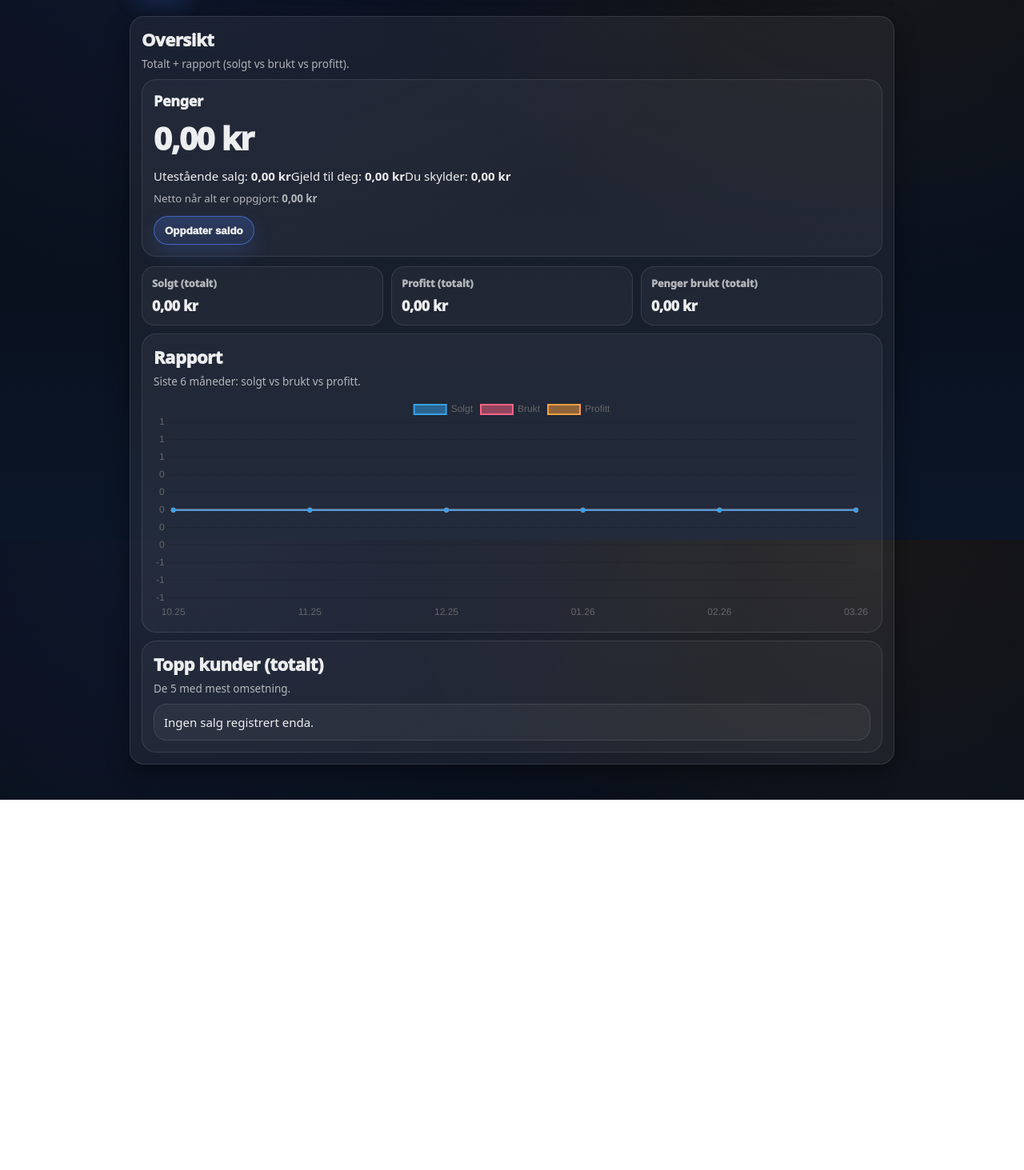
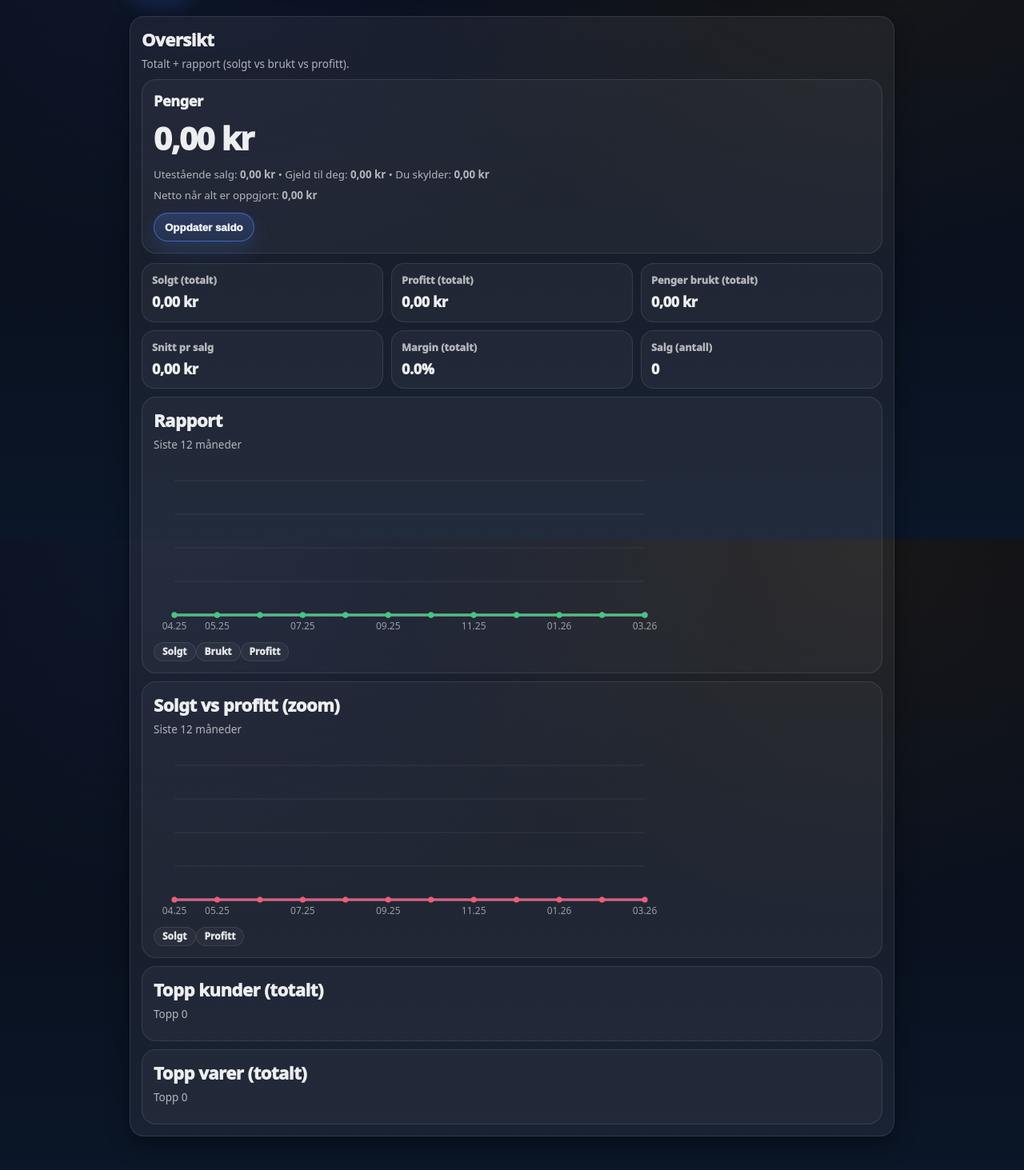
Before and after one commit to nikolaihoffmann-svg/Nikasso-, a React (Vite) app: page / in a window 1280 px wide. Shown: the part 125-1588 px from the top of the page at 80% size. Before the commit the page ends 1125 px from the top, so only its background shows below. Built offline with nearby package versions, Linux system fonts and the light colour scheme.

Commit message:
Update Oversikt.tsx

```diff
--- a/src/pages/Oversikt.tsx
+++ b/src/pages/Oversikt.tsx
@@ -1,15 +1,12 @@
 // src/pages/Oversikt.tsx
-import React, { useEffect, useMemo, useRef, useState } from "react";
+import React, { useMemo, useState } from "react";
 import {
   fmtKr,
   getItems,
-  payableRemaining,
   receivableRemaining,
   saleRemaining,
   setSaldo,
   useCustomers,
-  usePayables,
-  usePurchases,
   useReceivables,
   useSales,
   useSaldo,
@@ -17,30 +14,13 @@ import {
   SaleLine,
 } from "../app/storage";
 
-import { Chart, registerables } from "chart.js";
-
-Chart.register(...registerables);
+/* =========================
+   Helpers
+========================= */
 
 function toNum(v: string) {
   const n = Number(String(v).replace(",", "."));
   return Number.isFinite(n) ? n : 0;
-}
-
-function Modal(props: { open: boolean; title: string; children: React.ReactNode; onClose: () => void }) {
-  if (!props.open) return null;
-  return (
-    <div className="modalBackdrop" role="dialog" aria-modal="true" onClick={props.onClose}>
-      <div className="modal" onClick={(e) => e.stopPropagation()}>
-        <div className="modalHeader">
-          <p className="modalTitle">{props.title}</p>
-          <button className="iconBtn" type="button" onClick={props.onClose} aria-label="Lukk">
-            ✕
-          </button>
-        </div>
-        <div className="modalBody">{props.children}</div>
-      </div>
-    </div>
-  );
 }
 
 function isAfter(dateIso: string, from: Date) {
@@ -48,10 +28,29 @@ function isAfter(dateIso: string, from: Date) {
   return Number.isFinite(d.getTime()) && d.getTime() >= from.getTime();
 }
 
-function monthKey(d: Date) {
+function startOfMonth(d = new Date()) {
+  return new Date(d.getFullYear(), d.getMonth(), 1, 0, 0, 0, 0);
+}
+
+function yyyymm(d: Date) {
   const y = d.getFullYear();
   const m = String(d.getMonth() + 1).padStart(2, "0");
   return `${y}-${m}`;
+}
+
+function monthLabel(ym: string) {
+  // "2026-03" -> "03.26"
+  const [y, m] = ym.split("-");
+  return `${m}.${String(y).slice(2)}`;
+}
+
+function clamp01(x: number) {
+  if (!Number.isFinite(x)) return 0;
+  return Math.min(1, Math.max(0, x));
+}
+
+function round2(n: number) {
+  return Math.round((n + Number.EPSILON) * 100) / 100;
 }
 
 function saleLinesSafe(s: Sale): SaleLine[] {
@@ -77,19 +76,205 @@ function saleLinesSafe(s: Sale): SaleLine[] {
   return [];
 }
 
+/* =========================
+   Lightweight SVG charts
+========================= */
+
+function LineChart(props: {
+  title: string;
+  series: { name: string; values: number[] }[];
+  labels: string[];
+}) {
+  const W = 640;
+  const H = 220;
+  const pad = 26;
+  const innerW = W - pad * 2;
+  const innerH = H - pad * 2;
+
+  const all = props.series.flatMap((s) => s.values);
+  const max = Math.max(1, ...all.map((v) => (Number.isFinite(v) ? v : 0)));
+
+  const x = (i: number) => pad + (props.labels.length <= 1 ? 0 : (i / (props.labels.length - 1)) * innerW);
+  const y = (v: number) => pad + innerH - clamp01(v / max) * innerH;
+
+  const gridLines = 4;
+  const grid = Array.from({ length: gridLines + 1 }, (_, i) => i);
+
+  return (
+    <div className="card">
+      <div className="cardTitle">{props.title}</div>
+      <div className="cardSub">Siste {props.labels.length} måneder</div>
+
+      <div style={{ overflowX: "auto" }}>
+        <svg width={W} height={H} viewBox={`0 0 ${W} ${H}`} role="img" aria-label={props.title} style={{ display: "block" }}>
+          {/* grid */}
+          {grid.map((g) => {
+            const yy = pad + (g / gridLines) * innerH;
+            return <line key={g} x1={pad} y1={yy} x2={W - pad} y2={yy} stroke="rgba(255,255,255,0.08)" strokeWidth="1" />;
+          })}
+
+          {/* series */}
+          {props.series.map((s, si) => {
+            const pts = s.values.map((v, i) => `${x(i)},${y(v)}`).join(" ");
+            const stroke = si === 0 ? "rgba(79,131,255,0.95)" : si === 1 ? "rgba(255,90,95,0.85)" : "rgba(53,208,127,0.9)";
+            return (
+              <g key={s.name}>
+                <polyline fill="none" stroke={stroke} strokeWidth="3" points={pts} strokeLinejoin="round" strokeLinecap="round" />
+                {s.values.map((v, i) => (
+                  <circle key={i} cx={x(i)} cy={y(v)} r="3.5" fill={stroke} />
+                ))}
+              </g>
+            );
+          })}
+
+          {/* x labels (sparse) */}
+          {props.labels.map((lab, i) => {
+            const show = props.labels.length <= 6 ? true : i === 0 || i === props.labels.length - 1 || i % 2 === 1;
+            if (!show) return null;
+            return (
+              <text key={lab} x={x(i)} y={H - 8} fill="rgba(255,255,255,0.55)" fontSize="12" textAnchor="middle">
+                {lab}
+              </text>
+            );
+          })}
+        </svg>
+      </div>
+
+      <div className="miniRow" style={{ marginTop: 8 }}>
+        {props.series.map((s) => (
+          <span key={s.name} className="badge" style={{ opacity: 0.95 }}>
+            {s.name}
+          </span>
+        ))}
+      </div>
+    </div>
+  );
+}
+
+function BarChart(props: { title: string; values: { label: string; value: number }[]; suffix?: string }) {
+  const max = Math.max(1, ...props.values.map((x) => (Number.isFinite(x.value) ? x.value : 0)));
+  return (
+    <div className="card">
+      <div className="cardTitle">{props.title}</div>
+      <div className="cardSub">Topp {props.values.length}</div>
+
+      <div className="list">
+        {props.values.map((x) => {
+          const w = `${Math.round((x.value / max) * 100)}%`;
+          return (
+            <div key={x.label} className="item" style={{ padding: 10 }}>
+              <div className="itemTop" style={{ alignItems: "center" }}>
+                <div style={{ minWidth: 0 }}>
+                  <div style={{ fontWeight: 900, whiteSpace: "nowrap", overflow: "hidden", textOverflow: "ellipsis" }}>{x.label}</div>
+                  <div className="itemMeta">{fmtKr(x.value)}{props.suffix ? ` ${props.suffix}` : ""}</div>
+                </div>
+                <div style={{ width: 140 }}>
+                  <div
+                    style={{
+                      height: 10,
+                      borderRadius: 999,
+                      background: "rgba(255,255,255,0.08)",
+                      border: "1px solid rgba(255,255,255,0.10)",
+                      overflow: "hidden",
+                    }}
+                  >
+                    <div style={{ width: w, height: "100%", background: "rgba(79,131,255,0.85)" }} />
+                  </div>
+                </div>
+              </div>
+            </div>
+          );
+        })}
+      </div>
+    </div>
+  );
+}
+
+/* =========================
+   Purchases (Innkjøp) reader (robust)
+   - Leser fra localStorage hvis du har innkjøp der allerede.
+   - Hvis ikke: blir 0.
+========================= */
+
+type AnyPurchase = {
+  id?: string;
+  total?: number; // brukt/innkjøp total
+  amount?: number;
+  paid?: boolean;
+  payments?: { amount: number }[];
+  createdAt?: string;
+};
+
+function getPurchasesLocal(): AnyPurchase[] {
+  const keys = ["sg.purchases.v1", "sg.innkjop.v1", "sg.purchases", "sg.innkjop"];
+  for (const k of keys) {
+    const raw = localStorage.getItem(k);
+    if (!raw) continue;
+    try {
+      const parsed = JSON.parse(raw);
+      if (Array.isArray(parsed)) return parsed;
+      if (Array.isArray(parsed?.purchases)) return parsed.purchases;
+      if (Array.isArray(parsed?.innkjop)) return parsed.innkjop;
+    } catch {
+      // ignore
+    }
+  }
+  return [];
+}
+
+function purchasePaidSum(p: AnyPurchase) {
+  if (Array.isArray(p.payments) && p.payments.length) {
+    return round2(p.payments.reduce((a, x) => a + (Number(x.amount) || 0), 0));
+  }
+  const total = Number(p.total ?? p.amount ?? 0) || 0;
+  return p.paid ? round2(total) : 0;
+}
+
+function purchaseTotal(p: AnyPurchase) {
+  return round2(Number(p.total ?? p.amount ?? 0) || 0);
+}
+
+function purchaseRemaining(p: AnyPurchase) {
+  const t = purchaseTotal(p);
+  const paid = purchasePaidSum(p);
+  return round2(Math.max(0, t - paid));
+}
+
+/* =========================
+   Modal
+========================= */
+
+function Modal(props: { open: boolean; title: string; children: React.ReactNode; onClose: () => void }) {
+  if (!props.open) return null;
+  return (
+    <div className="modalBackdrop" role="dialog" aria-modal="true" onClick={props.onClose}>
+      <div className="modal" onClick={(e) => e.stopPropagation()}>
+        <div className="modalHeader">
+          <p className="modalTitle">{props.title}</p>
+          <button className="iconBtn" type="button" onClick={props.onClose} aria-label="Lukk">
+            ✕
+          </button>
+        </div>
+        <div className="modalBody">{props.children}</div>
+      </div>
+    </div>
+  );
+}
+
+/* =========================
+   Page
+========================= */
+
 export function Oversikt() {
   const { sales } = useSales();
   const { customers } = useCustomers();
   const { receivables } = useReceivables();
-  const { payables } = usePayables();
-  const { purchases } = usePurchases();
   const [saldo] = useSaldo();
 
   const [saldoOpen, setSaldoOpen] = useState(false);
   const [saldoInput, setSaldoInput] = useState(String(saldo));
 
-  const chartRef = useRef<HTMLCanvasElement | null>(null);
-  const chartInst = useRef<Chart | null>(null);
+  const purchases = useMemo(() => getPurchasesLocal(), []);
 
   const byItemId = useMemo(() => {
     const items = getItems();
@@ -110,146 +295,93 @@ export function Oversikt() {
         return acc + (unitPrice - unitCost) * qty;
       }, 0);
     }
-    const unitCost = Number.isFinite(Number(s.unitCostAtSale)) ? Number(s.unitCostAtSale) : byItemId.get(s.itemId)?.cost ?? 0;
-    const qty = Number(s.qty ?? 0);
-    const unitPrice = Number(s.unitPrice ?? 0);
+
+    const unitCost =
+      Number.isFinite(Number((s as any).unitCostAtSale)) ? Number((s as any).unitCostAtSale) : byItemId.get((s as any).itemId)?.cost ?? 0;
+    const qty = Number((s as any).qty ?? 0);
+    const unitPrice = Number((s as any).unitPrice ?? 0);
     return (unitPrice - unitCost) * qty;
   }
 
   const totals = useMemo(() => {
-    const unpaidSalesTotal = sales.reduce((a, s) => a + Math.max(0, saleRemaining(s)), 0);
-    const unpaidReceivablesTotal = receivables.reduce((a, r) => a + Math.max(0, receivableRemaining(r)), 0);
-    const unpaidPayablesTotal = payables.reduce((a, p) => a + Math.max(0, payableRemaining(p)), 0);
+    const unpaidSalesTotal = round2(sales.reduce((a, s) => a + Math.max(0, saleRemaining(s)), 0));
+    const unpaidReceivablesTotal = round2(receivables.reduce((a, r) => a + Math.max(0, receivableRemaining(r)), 0));
 
-    const revenueAll = sales.reduce((a, s) => a + (Number(s.total) || 0), 0);
-    const profitAll = sales.reduce((a, s) => a + calcProfitForSale(s), 0);
-    const spentAll = purchases.reduce((a, p) => a + (Number(p.total) || 0), 0);
+    const totalRevenue = round2(sales.reduce((a, s) => a + (Number(s.total) || 0), 0));
+    const totalProfit = round2(sales.reduce((a, s) => a + calcProfitForSale(s), 0));
 
-    const netWhenSettled = Number(saldo) + unpaidSalesTotal + unpaidReceivablesTotal - unpaidPayablesTotal;
+    const spentTotal = round2(purchases.reduce((a, p) => a + purchaseTotal(p), 0));
+    const youOweTotal = round2(purchases.reduce((a, p) => a + purchaseRemaining(p), 0));
+
+    const netWhenSettled = round2(Number(saldo) + unpaidSalesTotal + unpaidReceivablesTotal - youOweTotal);
+
+    const avgSale = sales.length ? round2(totalRevenue / sales.length) : 0;
+    const margin = totalRevenue > 0 ? round2((totalProfit / totalRevenue) * 100) : 0;
 
     return {
       unpaidSalesTotal,
       unpaidReceivablesTotal,
-      unpaidPayablesTotal,
+
+      totalRevenue,
+      totalProfit,
+      avgSale,
+      margin,
+
+      spentTotal,
+      youOweTotal,
+
       netWhenSettled,
+    };
+  }, [sales, receivables, saldo, purchases, byItemId]);
 
-      revenueAll,
-      profitAll,
-      spentAll,
-    };
-  }, [sales, receivables, payables, purchases, saldo, byItemId]);
+  const months = useMemo(() => {
+    const now = new Date();
+    const list: string[] = [];
+    for (let i = 11; i >= 0; i--) {
+      const d = new Date(now.getFullYear(), now.getMonth() - i, 1);
+      list.push(yyyymm(d));
+    }
+    return list;
+  }, []);
 
-  const chartData = useMemo(() => {
-    const months: string[] = [];
-    const now = new Date();
-    for (let i = 5; i >= 0; i--) {
-      const d = new Date(now.getFullYear(), now.getMonth() - i, 1);
-      months.push(monthKey(d));
-    }
+  const monthlySeries = useMemo(() => {
+    const rev = new Map<string, number>();
+    const prof = new Map<string, number>();
+    const spent = new Map<string, number>();
 
-    const revBy = new Map<string, number>();
-    const profitBy = new Map<string, number>();
-    const spentBy = new Map<string, number>();
-    for (const m of months) {
-      revBy.set(m, 0);
-      profitBy.set(m, 0);
-      spentBy.set(m, 0);
+    for (const ym of months) {
+      rev.set(ym, 0);
+      prof.set(ym, 0);
+      spent.set(ym, 0);
     }
 
     for (const s of sales) {
       const d = new Date(s.createdAt);
       if (!Number.isFinite(d.getTime())) continue;
-      const k = monthKey(d);
-      if (!revBy.has(k)) continue;
-      revBy.set(k, (revBy.get(k) || 0) + (Number(s.total) || 0));
-      profitBy.set(k, (profitBy.get(k) || 0) + calcProfitForSale(s));
+      const key = yyyymm(d);
+      if (!rev.has(key)) continue;
+      rev.set(key, (rev.get(key) ?? 0) + (Number(s.total) || 0));
+      prof.set(key, (prof.get(key) ?? 0) + calcProfitForSale(s));
     }
 
     for (const p of purchases) {
-      const d = new Date(p.createdAt);
+      const d = new Date(p.createdAt || "");
       if (!Number.isFinite(d.getTime())) continue;
-      const k = monthKey(d);
-      if (!spentBy.has(k)) continue;
-      spentBy.set(k, (spentBy.get(k) || 0) + (Number(p.total) || 0));
+      const key = yyyymm(d);
+      if (!spent.has(key)) continue;
+      spent.set(key, (spent.get(key) ?? 0) + purchaseTotal(p));
     }
 
-    const labels = months.map((m) => {
-      const [y, mm] = m.split("-");
-      return `${mm}.${y.slice(2)}`;
-    });
-
+    const labels = months.map(monthLabel);
     return {
       labels,
-      revenue: months.map((m) => Math.round((revBy.get(m) || 0) * 100) / 100),
-      spent: months.map((m) => Math.round((spentBy.get(m) || 0) * 100) / 100),
-      profit: months.map((m) => Math.round((profitBy.get(m) || 0) * 100) / 100),
+      revenue: months.map((m) => round2(rev.get(m) ?? 0)),
+      profit: months.map((m) => round2(prof.get(m) ?? 0)),
+      spent: months.map((m) => round2(spent.get(m) ?? 0)),
     };
-  }, [sales, purchases, byItemId]);
+  }, [months, sales, purchases, byItemId]);
 
-  useEffect(() => {
-    const canvas = chartRef.current;
-    if (!canvas) return;
-
-    if (chartInst.current) {
-      chartInst.current.destroy();
-      chartInst.current = null;
-    }
-
-    const ctx = canvas.getContext("2d");
-    if (!ctx) return;
-
-    chartInst.current = new Chart(ctx, {
-      type: "line",
-      data: {
-        labels: chartData.labels,
-        datasets: [
-          { label: "Solgt", data: chartData.revenue, tension: 0.25, borderWidth: 2, pointRadius: 2 },
-          { label: "Brukt", data: chartData.spent, tension: 0.25, borderWidth: 2, pointRadius: 2 },
-          { label: "Profitt", data: chartData.profit, tension: 0.25, borderWidth: 2, pointRadius: 2 },
-        ],
-      },
-      options: {
-        responsive: true,
-        maintainAspectRatio: false,
-        plugins: {
-          legend: { display: true, position: "top" },
-          tooltip: {
-            callbacks: {
-              label: (c) => `${c.dataset.label}: ${fmtKr(Number(c.parsed.y) || 0)}`,
-            },
-          },
-        },
-        scales: {
-          y: {
-            border: { display: false }, // ✅ erstatter grid.drawBorder (som ikke finnes)
-            grid: { display: true },
-            ticks: {
-              callback: (v) => {
-                const n = Number(v);
-                if (!Number.isFinite(n)) return String(v);
-                if (Math.abs(n) >= 1000000) return `${Math.round(n / 100000) / 10}M`;
-                if (Math.abs(n) >= 1000) return `${Math.round(n / 100) / 10}k`;
-                return `${Math.round(n)}`;
-              },
-            },
-          },
-          x: {
-            border: { display: false },
-            grid: { display: false },
-          },
-        },
-      },
-    });
-
-    return () => {
-      if (chartInst.current) {
-        chartInst.current.destroy();
-        chartInst.current = null;
-      }
-    };
-  }, [chartData]);
-
-  const topCustomers = useMemo(() => {
+  const topCustomersAllTime = useMemo(() => {
     const map = new Map<string, { name: string; revenue: number; profit: number; count: number }>();
     for (const s of sales) {
       const key = s.customerId ? `c:${s.customerId}` : "anon";
@@ -257,6 +389,7 @@ export function Oversikt() {
         s.customerName ||
         (s.customerId ? customers.find((c) => c.id === s.customerId)?.name : null) ||
         "Anonym";
+
       const prev = map.get(key) || { name, revenue: 0, profit: 0, count: 0 };
       prev.revenue += Number(s.total) || 0;
       prev.profit += calcProfitForSale(s);
@@ -268,10 +401,36 @@ export function Oversikt() {
     return arr.slice(0, 5);
   }, [sales, customers, byItemId]);
 
+  const topItemsAllTime = useMemo(() => {
+    const map = new Map<string, { name: string; qty: number; revenue: number; profit: number }>();
+    for (const s of sales) {
+      const lines = saleLinesSafe(s);
+      for (const l of lines) {
+        const key = l.itemId || l.itemName;
+        const unitCost = Number.isFinite(Number(l.unitCostAtSale)) ? Number(l.unitCostAtSale) : byItemId.get(l.itemId)?.cost ?? 0;
+
+        const prev = map.get(key) || { name: String(l.itemName), qty: 0, revenue: 0, profit: 0 };
+        const qty = Number(l.qty) || 0;
+        const rev = (Number(l.unitPrice) || 0) * qty;
+        const prof = ((Number(l.unitPrice) || 0) - unitCost) * qty;
+
+        prev.qty += qty;
+        prev.revenue += rev;
+        prev.profit += prof;
+
+        map.set(key, prev);
+      }
+    }
+    const arr = Array.from(map.values());
+    arr.sort((a, b) => b.revenue - a.revenue);
+    return arr.slice(0, 5);
+  }, [sales, byItemId]);
+
   function openSaldoModal() {
     setSaldoInput(String(saldo));
     setSaldoOpen(true);
   }
+
   function saveSaldo() {
     const v = toNum(saldoInput);
     setSaldo(v);
@@ -283,6 +442,7 @@ export function Oversikt() {
       <div className="cardTitle">Oversikt</div>
       <div className="cardSub">Totalt + rapport (solgt vs brukt vs profitt).</div>
 
+      {/* Penger */}
       <div className="card" style={{ marginTop: 0 }}>
         <div className="cardTitle" style={{ fontSize: 18, marginBottom: 8 }}>
           Penger
@@ -290,19 +450,15 @@ export function Oversikt() {
 
         <div className="moneyBig">{fmtKr(saldo)}</div>
 
-        <div className="miniRow" style={{ marginTop: 10 }}>
-          <span>
-            Utestående salg: <b>{fmtKr(totals.unpaidSalesTotal)}</b>
-          </span>
-          <span>
-            Gjeld til deg: <b>{fmtKr(totals.unpaidReceivablesTotal)}</b>
-          </span>
-          <span>
-            Du skylder: <b>{fmtKr(totals.unpaidPayablesTotal)}</b>
-          </span>
+        <div className="itemMeta" style={{ marginTop: 10 }}>
+          Utestående salg: <b>{fmtKr(totals.unpaidSalesTotal)}</b>
+          {" • "}
+          Gjeld til deg: <b>{fmtKr(totals.unpaidReceivablesTotal)}</b>
+          {" • "}
+          Du skylder: <b className={totals.youOweTotal > 0 ? "dangerText" : ""}>{fmtKr(totals.youOweTotal)}</b>
         </div>
 
-        <div className="itemMeta" style={{ marginTop: 10 }}>
+        <div className="itemMeta" style={{ marginTop: 8 }}>
           Netto når alt er oppgjort: <b>{fmtKr(totals.netWhenSettled)}</b>
         </div>
 
@@ -313,44 +469,64 @@ export function Oversikt() {
         </div>
       </div>
 
+      {/* Totalt KPI */}
       <div className="metricGrid" style={{ marginTop: 12 }}>
         <div className="metricCard">
-          <div className="metricTitle">Solgt (totalt)</div>
-          <div className="metricValue">{fmtKr(totals.revenueAll)}</div>
+          <p className="metricTitle">Solgt (totalt)</p>
+          <p className="metricValue">{fmtKr(totals.totalRevenue)}</p>
         </div>
         <div className="metricCard">
-          <div className="metricTitle">Profitt (totalt)</div>
-          <div className="metricValue">{fmtKr(totals.profitAll)}</div>
+          <p className="metricTitle">Profitt (totalt)</p>
+          <p className="metricValue">{fmtKr(totals.totalProfit)}</p>
         </div>
         <div className="metricCard">
-          <div className="metricTitle">Penger brukt (totalt)</div>
-          <div className="metricValue">{fmtKr(totals.spentAll)}</div>
+          <p className="metricTitle">Penger brukt (totalt)</p>
+          <p className="metricValue">{fmtKr(totals.spentTotal)}</p>
+        </div>
+        <div className="metricCard">
+          <p className="metricTitle">Snitt pr salg</p>
+          <p className="metricValue">{fmtKr(totals.avgSale)}</p>
+        </div>
+        <div className="metricCard">
+          <p className="metricTitle">Margin (totalt)</p>
+          <p className="metricValue">{totals.margin.toFixed(1)}%</p>
+        </div>
+        <div className="metricCard">
+          <p className="metricTitle">Salg (antall)</p>
+          <p className="metricValue">{sales.length}</p>
         </div>
       </div>
 
-      <div className="card">
-        <div className="cardTitle">Rapport</div>
-        <div className="cardSub">Siste 6 måneder: solgt vs brukt vs profitt.</div>
-        <div style={{ height: 280 }}>
-          <canvas ref={chartRef} />
-        </div>
-      </div>
+      {/* Grafer */}
+      <LineChart
+        title="Rapport"
+        labels={monthlySeries.labels}
+        series={[
+          { name: "Solgt", values: monthlySeries.revenue },
+          { name: "Brukt", values: monthlySeries.spent },
+          { name: "Profitt", values: monthlySeries.profit },
+        ]}
+      />
 
-      <div className="card">
-        <div className="cardTitle">Topp kunder (totalt)</div>
-        <div className="cardSub">De 5 med mest omsetning.</div>
-        <div className="list">
-          {topCustomers.map((c) => (
-            <div key={c.name} className="item">
-              <p className="itemTitle">{c.name}</p>
-              <div className="itemMeta">
-                Solgt: <b>{fmtKr(c.revenue)}</b> • Profitt: <b>{fmtKr(c.profit)}</b> • Salg: <b>{c.count}</b>
-              </div>
-            </div>
-          ))}
-          {topCustomers.length === 0 ? <div className="item">Ingen salg registrert enda.</div> : null}
-        </div>
-      </div>
+      <LineChart
+        title="Solgt vs profitt (zoom)"
+        labels={monthlySeries.labels}
+        series={[
+          { name: "Solgt", values: monthlySeries.revenue },
+          { name: "Profitt", values: monthlySeries.profit },
+        ]}
+      />
+
+      {/* Topplister */}
+      <BarChart
+        title="Topp kunder (totalt)"
+        values={topCustomersAllTime.map((c) => ({ label: c.name, value: round2(c.revenue) }))}
+      />
+
+      <BarChart
+        title="Topp varer (totalt)"
+        values={topItemsAllTime.map((x) => ({ label: x.name, value: round2(x.revenue) }))}
+      />
 
       <Modal open={saldoOpen} title="Oppdater saldo" onClose={() => setSaldoOpen(false)}>
         <div className="fieldGrid" style={{ marginTop: 0 }}>
@@ -367,6 +543,10 @@ export function Oversikt() {
               Avbryt
             </button>
           </div>
+
+          <div className="itemMeta" style={{ marginTop: 6 }}>
+            Tips: Saldo endres bare manuelt. Utestående oppdateres automatisk av salg/gjeld/innkjøp og innbetalinger.
+          </div>
         </div>
       </Modal>
     </div>
```
